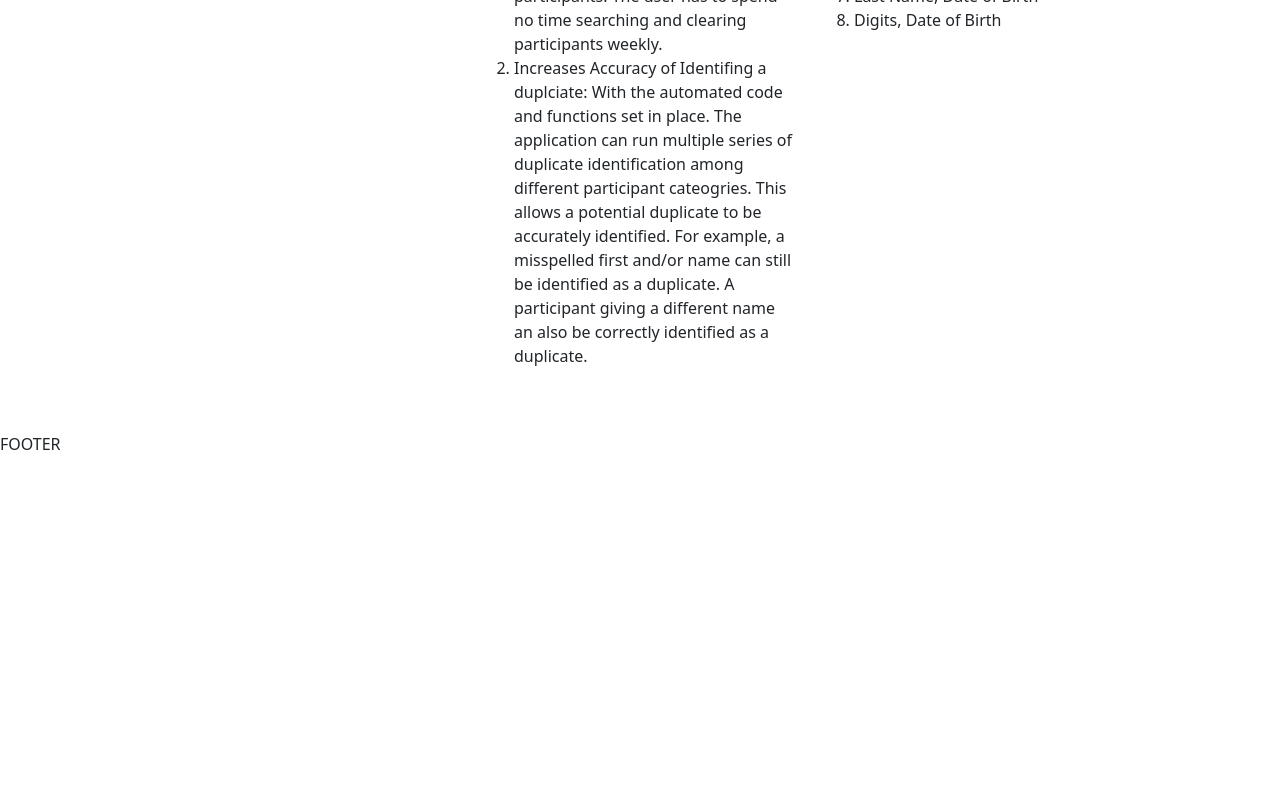
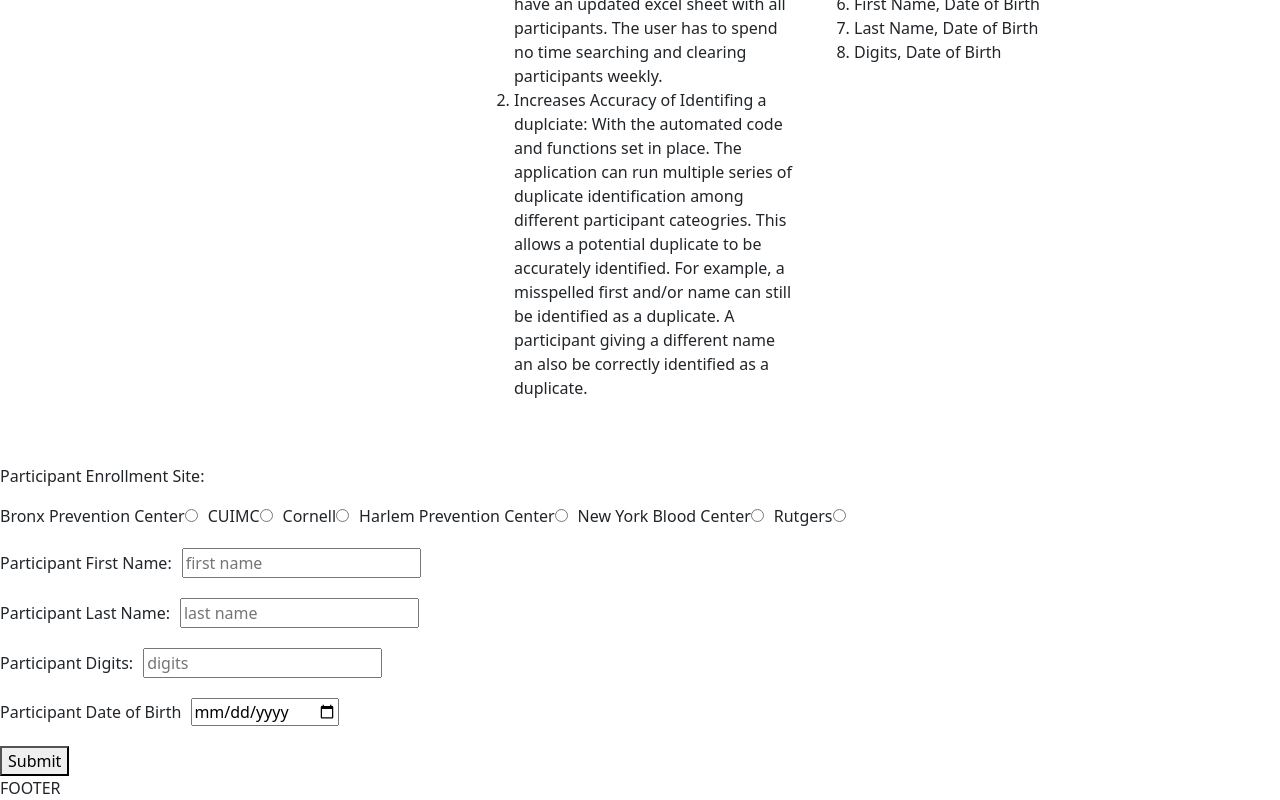
Before and after one commit to bsovic23/duplicate-check, a React (Create React App) app in the folder client/: page / in a window 1280 px wide. Shown: the part 534-1334 px from the top of the page. Before the commit the page ends 990 px from the top, so only its background shows below. Built offline with nearby package versions, Linux system fonts and the light colour scheme.

Commit message:
updating duplicate check component(s)

```diff
--- a/client/src/components/DuplicateCheck/DuplicateCheckForm/index.js
+++ b/client/src/components/DuplicateCheck/DuplicateCheckForm/index.js
@@ -6,25 +6,72 @@ const DuplicateCheckForm = () => {
             <form>
                 <div>
                     <p>Participant Enrollment Site:</p>
-
-                    BRIT INSERT THE SITES AS PICTURE BUTTONS
+                    <label>
+                        Bronx Prevention Center
+                        <input
+                            type='radio'
+                            name='bronx'
+                            value='BRONX'
+                        />
+                    </label>
+                    <label>
+                        CUIMC
+                        <input
+                            type='radio'
+                            name='cuimc'
+                            value='CUIMC'
+                        />
+                    </label>
+                    <label>
+                        Cornell
+                        <input
+                            type='radio'
+                            name='cornell'
+                            value='CORNELL'
+                        />
+                    </label>
+                    <label>
+                        Harlem Prevention Center
+                        <input
+                            type='radio'
+                            name='harlem'
+                            value='HARLEM'
+                        />
+                    </label>
+                    <label>
+                        New York Blood Center
+                        <input
+                            type='radio'
+                            name='nybc'
+                            value='NYBC'
+                        />
+                    </label>
+                    <label>
+                        Rutgers
+                        <input
+                            type='radio'
+                            name='rutgers'
+                            value='RUTGERS'
+                        />
+                    </label>
                 </div>
                 <div>
-                    <label for='firstname'>Participant First Name</label>
-                    <input type='text' id='firstname' placeholder='First Name' />
+                    <label for='firstname'>Participant First Name:</label>
+                    <input type='text' id='firstname' placeholder='first name' />
                 </div>
                 <div>
-                    <label for='lastname'>Participant Last Name</label>
-                    <input type='text' id='lastname' placeholder='Last Name'/>
+                    <label for='lastname'>Participant Last Name:</label>
+                    <input type='text' id='lastname' placeholder='last name'/>
                 </div>
                 <div>
-                    <label for='digits'>Participant Digits</label>
+                    <label for='digits'>Participant Digits:</label>
                     <input type='text' id='digits' placeholder='digits'/>
                 </div>
                 <div>
                     <label for='dob'>Participant Date of Birth</label>
-                    <input type='text' />
+                    <input type='date' id='dob'/>
                 </div>
+                <button type='submit'>Submit</button>
             </form>
         </section>
     )
--- a/client/src/index.css
+++ b/client/src/index.css
@@ -11,3 +11,17 @@ code {
   font-family: source-code-pro, Menlo, Monaco, Consolas, 'Courier New',
     monospace;
 }
+
+/* CSS */
+
+/* Duplicate Check ===================================== */
+/* Duplicate Check Form ======= */
+
+.duplicate-check-form form div {
+  margin-top: 20px;
+  margin-bottom: 20px;
+}
+
+.duplicate-check-form form label {
+  margin-right: 10px;
+}
--- a/client/src/pages/Home.js
+++ b/client/src/pages/Home.js
@@ -3,6 +3,7 @@ import React from 'react';
 // TEST COMPONENT / PAGE SECTION BELOW
 
 import DuplicateCheckImport from '../components/DuplicateCheck/DuplicateCheckImport';
+import DuplicateCheckForm from '../components/DuplicateCheck/DuplicateCheckForm';
 import About from './About';
 
 // TEST COMPONENT / PAGE SECTION ABOVE ^^^
@@ -11,16 +12,17 @@ const Home = () => {
     return(
         <section class='home'>
             <header>
-            NAVBAR
+                <h1>Welcome to the duplicate check system</h1>
+                <div>NAVBAR</div>
             </header>
-        <section class='home-navbar'>
-            Welcome to the duplicate check system
-        </section>
             <div>
                 <h1>TEST COMPONENT / PAGE SECTION </h1>
                     <DuplicateCheckImport />
                 <div>
                     <About />
+                </div>
+                <div>
+                    <DuplicateCheckForm />
                 </div>
             </div>
             <footer class='footer'>
--- /dev/null
+++ b/client/src/utils/duplicate-check-fx.js
@@ -0,0 +1 @@
+// This js page is used to import the functionality to find duplciates
```
Also changed, not shown: client/src/components/DuplicateCheck/DuplicateCheckResults/index.js (added, +25 -0 lines). Lines whose indentation alone changed are shown as unchanged.
